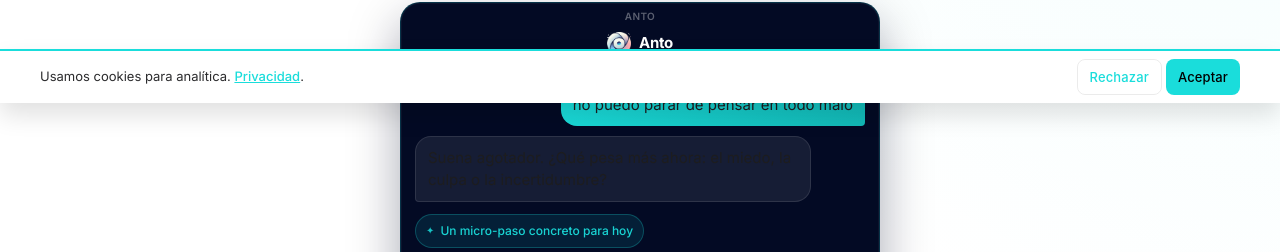
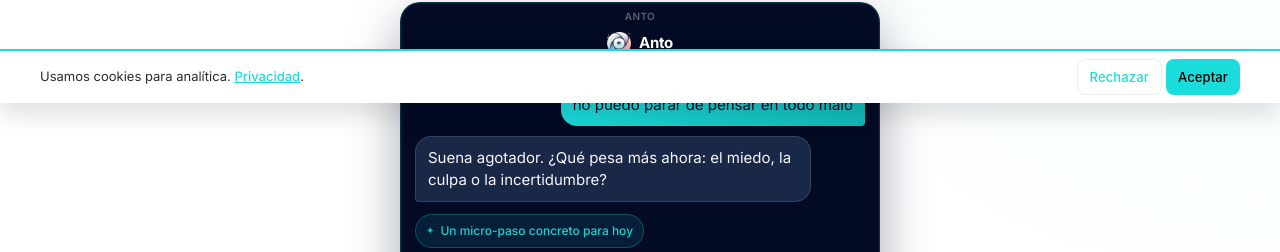
Before and after one commit to Mar-cere/antoapps-website, a Next.js app: page /bienvenida in a window 1280 px wide. Shown: the part 697-949 px from the top of the page. Built offline with nearby package versions, Linux system fonts and the light colour scheme; no server answers.

Commit message:
Refactor landing-ad CSS styles to improve message presentation. Adjust user and anto message colors for better visibility and consistency. Enhance background and border styles for a more cohesive design.

```diff
--- a/styles/pages/landing-ad.css
+++ b/styles/pages/landing-ad.css
@@ -224,17 +224,23 @@
 .lad-app-msg--user {
     align-self: flex-end;
     background: linear-gradient(135deg, #1adddb, #12b8b6);
-    color: #030a24;
     font-weight: var(--font-weight-medium);
     border-bottom-right-radius: 0.25rem;
 }
 
+.lad-app-msg--user p {
+    color: #030a24;
+}
+
 .lad-app-msg--anto {
     align-self: flex-start;
-    background: rgba(255, 255, 255, 0.08);
-    border: 1px solid rgba(255, 255, 255, 0.1);
-    color: rgba(255, 255, 255, 0.92);
+    background: #1a2847;
+    border: 1px solid rgba(255, 255, 255, 0.12);
     border-bottom-left-radius: 0.25rem;
+}
+
+.lad-app-msg--anto p {
+    color: #f4f7fb;
 }
 
 .lad-app-action {
```
